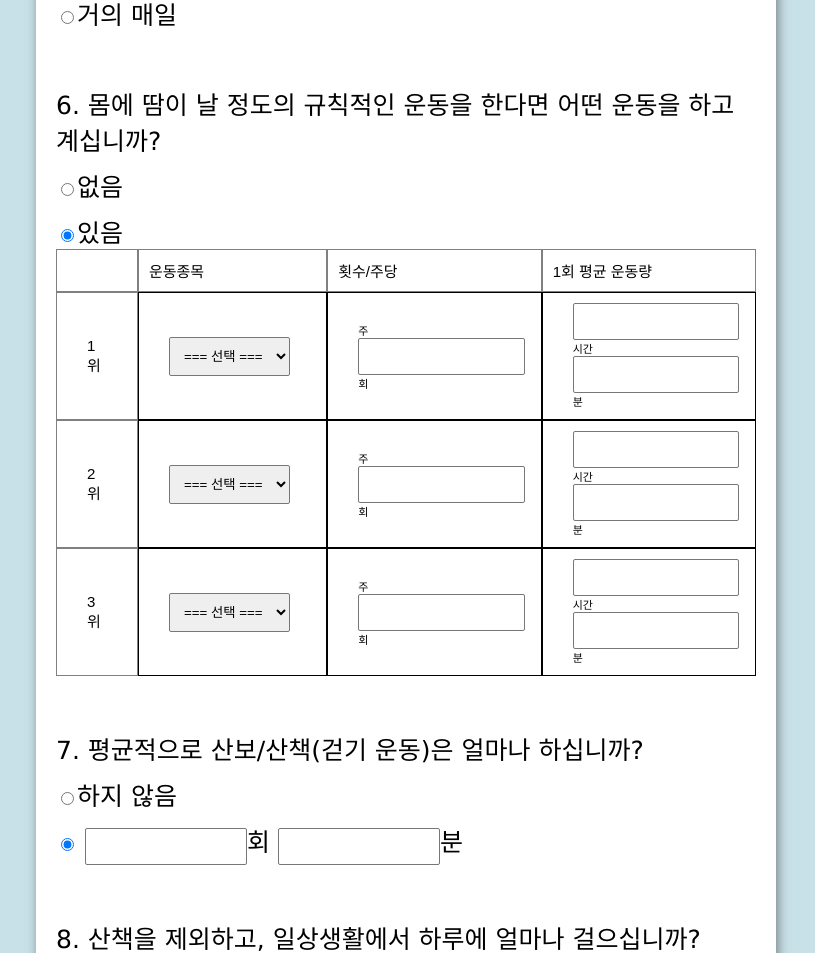
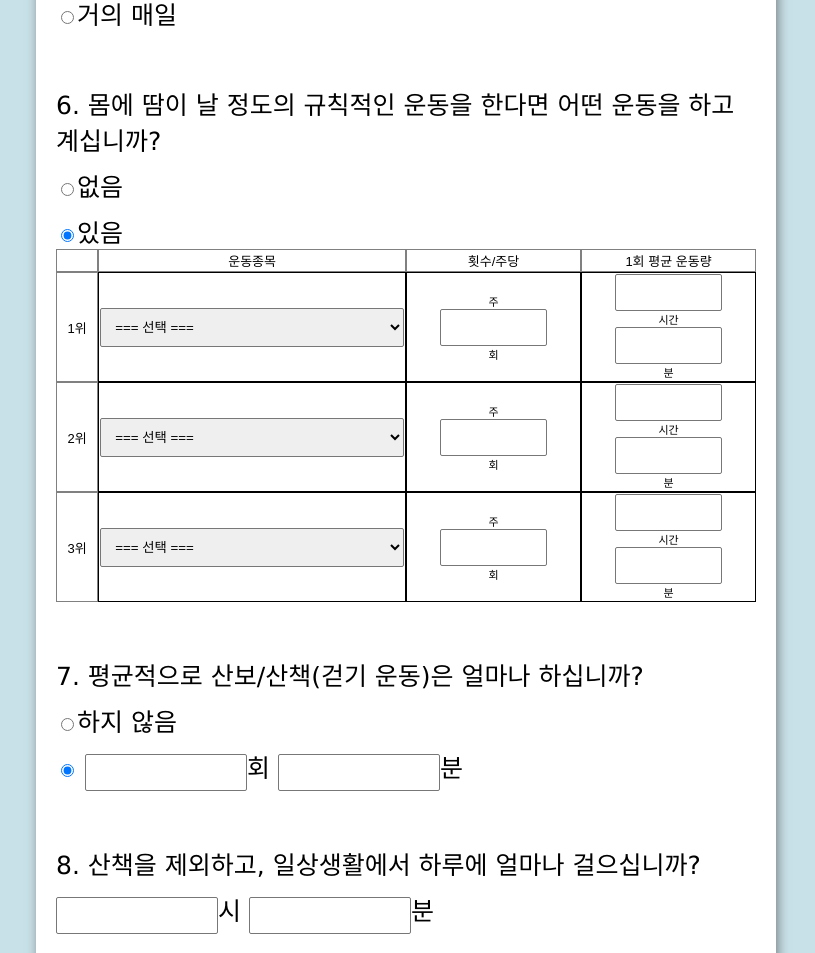
Before and after one commit to ubicomp-KNIH-proj/Beta_test1.0, a Flask app: template Betatest_v0.2/templates/weekly.html in a window 1280 px wide. Shown: the part 1238-2191 px from the top of the page, without its empty margins (234-1049 px from the left). Run offline with Flask 2, Linux system fonts and the light colour scheme; the template is opened without the code that fills it, so the values that code supplies are empty; some libraries are stand-ins or nearby versions.

Commit message:
6번 표 형태 수정

```diff
--- a/Betatest_v0.2/templates/weekly.html
+++ b/Betatest_v0.2/templates/weekly.html
@@ -55,7 +55,7 @@
 			font-family: Arial, sans-serif;
 			font-size: 11px;
 			overflow: hidden;
-			padding: 10px 30px;
+			/* padding: 10px 30px; */
 			word-break: normal;
 		}
 
@@ -67,18 +67,18 @@
 			font-size: 11px;
 			font-weight: normal;
 			overflow: hidden;
-			padding: 10px 10px;
+			/* padding: 10px 10px; */
 			word-break: normal;
 		}
 
 		.tg .tg-0pky {
 			border-color: inherit;
-			text-align: left;
-			font-size: 15px;
+			text-align: center;
+			font-size: 13px;
 		}
 
 		.tg .tg-0lax {
-			text-align: left;
+			text-align: center;
 		}
 	</style>
 	<style>
@@ -236,7 +236,7 @@
 						<tr>
 							<td class="tg-0pky">1위</td>
 							<td class="tg-0lax">
-								<select name="q6-2-1" class="td_block"  id="q6-2-1">
+								<select name="q6-2-1" class="td_block"  id="q6-2-1" style="width:100%">
 									<option value="0">=== 선택 ===</option>
 									<option value="달리기">달리기</option>
 									<option value="경보">경보</option>
@@ -250,14 +250,14 @@
 								<!-- <input class="td_block" name="q6-2-1" id="q6-2-1" type="text"
 									style="font-size:15px;"></td> -->
 							<!-- style="width:60px;height:5px;font-size:10px;" -->
-							<td class="tg-0lax">주<input class="td_block" name="q6-2-1(회)" id="q6-2-1" type='tel' />회</td>
-							<td class="tg-0lax"><input class="td_block" name="q6-2-1(시)" id="q6-2-1" type='tel' />시간
-								<input class="td_block" name="q6-2-1(분)" type='tel' id="time2" />분</td>
+							<td style="display:table-cell; width:25%;" class="tg-0lax">주<div style="display:block"><input class="td_block"  style="text-align:center; display:block; margin: 0 auto; width: 50%;" name="q6-2-1(회)" id="q6-2-1" type='tel'/></div>회</td>
+							<td style="display:table-cell; width:25%;" class="tg-0lax"><div  style="display:block"><input class="td_block" style="text-align:center; display:block; margin: 0 auto; width: 50%;" name="q6-2-1(시)" id="q6-2-1" type='tel' /></div>시간
+								<div style="display:block"><input class="td_block" style="text-align:center; display:block; margin: 0 auto; width: 50%;" name="q6-2-1(분)" type='tel' id="time2" /></div>분</td>
 						</tr>
 						<tr>
 							<td class="tg-0pky" >2위</td>
 							<td class="tg-0lax">
-								<select name="q6-2-2" class="td_block"  id="q6-2-2">
+								<select name="q6-2-2" class="td_block"  id="q6-2-2" style="width:100%">
 									<option value="0">=== 선택 ===</option>
 									<option value="달리기">달리기</option>
 									<option value="경보">경보</option>
@@ -267,15 +267,16 @@
 									<option value="자전거">자전거</option>
 									<option value="골프">골프</option>
 								</select>
-							<td class="tg-0lax">주<input class="td_block" name="q6-2-2(회)" id="q6-2-2" type='tel'' />회
+							<td style="display:table-cell; width:25%;" class="tg-0lax">주<div style="display:block"><input class="td_block" style="text-align:center; display:block; margin: 0 auto; width: 50%;" name="q6-2-2(회)" id="q6-2-2" type='tel'/></div>회
 							</td>
-							<td class="tg-0lax"><input class="td_block" name="q6-2-2(시)" id="q6-2-2"
-									type='tel'/>시간<input class="td_block" name="q6-2-2(분)" type='tel' id="time2" />분</td>
+							<td style="display:table-cell; width:25%;" class="tg-0lax"><div style="display:block"><input class="td_block" style="text-align:center; display:block; margin: 0 auto; width: 50%;" name="q6-2-2(시)" id="q6-2-2"
+								type='tel'/></div>시간
+								<div style="display:block"><input class="td_block" style="text-align:center; display:block; margin: 0 auto; width: 50%;" name="q6-2-2(분)" type='tel' id="time2" /></div>분</td>
 						</tr>
 						<tr>
 							<td class="tg-0pky">3위</td>
 							<td class="tg-0lax">
-								<select name="q6-2-3" class="td_block"  id="q6-2-3">
+								<select name="q6-2-3" class="td_block"  id="q6-2-3" style="width:100%">
 									<option value="0">=== 선택 ===</option>
 									<option value="달리기">달리기</option>
 									<option value="경보">경보</option>
@@ -285,9 +286,9 @@
 									<option value="자전거">자전거</option>
 									<option value="골프">골프</option>
 								</select>
-							<td class="tg-0lax">주<input class="td_block" name="q6-2-3(회)" id="q6-2-3" type='tel' />회</td>
-							<td class="tg-0lax"><input class="td_block" name="q6-2-3(시)" type='tel' id="time1" />시간<input
-									class="td_block" type='tel' name="q6-2-3(분)" id="time2" />분</td>
+							<td style="display:table-cell; width:25%;" class="tg-0lax">주<div style="display:block"><input class="td_block" style="text-align:center; display:block; margin: 0 auto; width: 50%;" name="q6-2-3(회)" id="q6-2-3" type='tel' /></div>회</td>
+							<td style="display:table-cell; width:25%;" class="tg-0lax"><div style="display:block"><input class="td_block" style="text-align:center; display:block; margin: 0 auto; width: 50%;" name="q6-2-3(시)" type='tel' id="time1" /></div>시간
+								<div style="display:block"><input class="td_block" style="text-align:center; display:block; margin: 0 auto; width: 50%;" type='tel' name="q6-2-3(분)" id="time2" /></div>분</td>
 						</tr>
 					</tbody>
 				</table>
```
